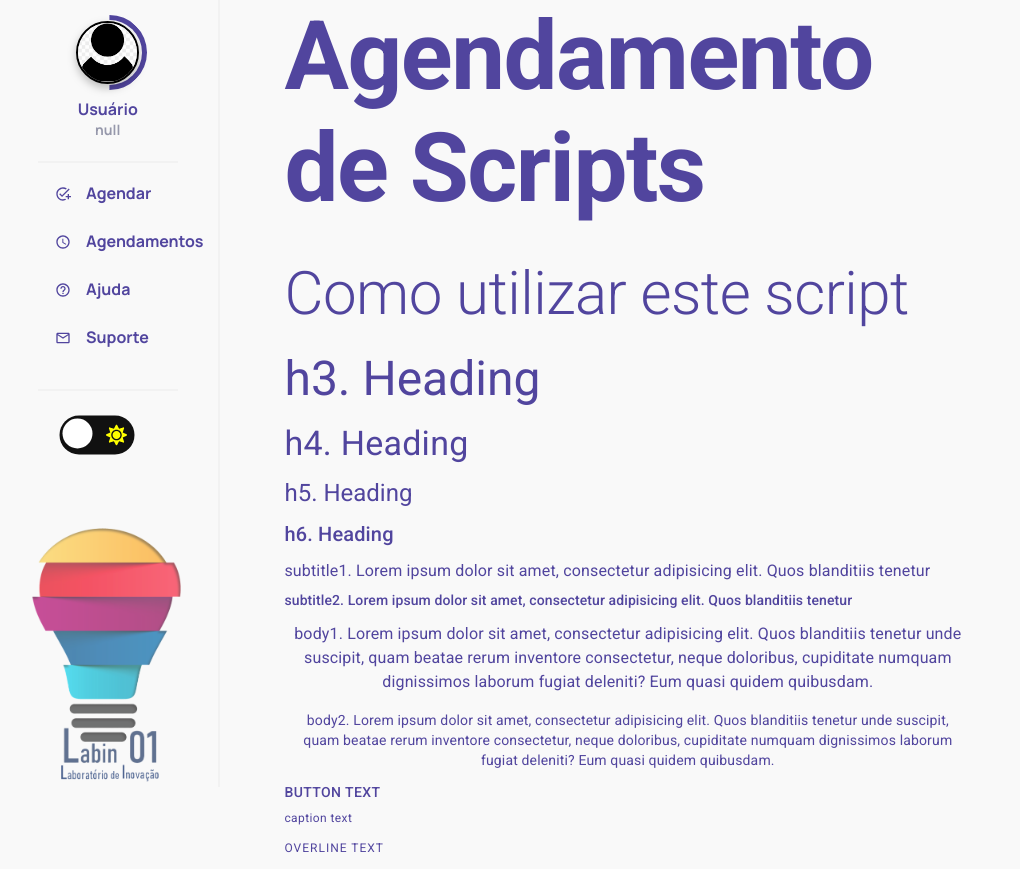
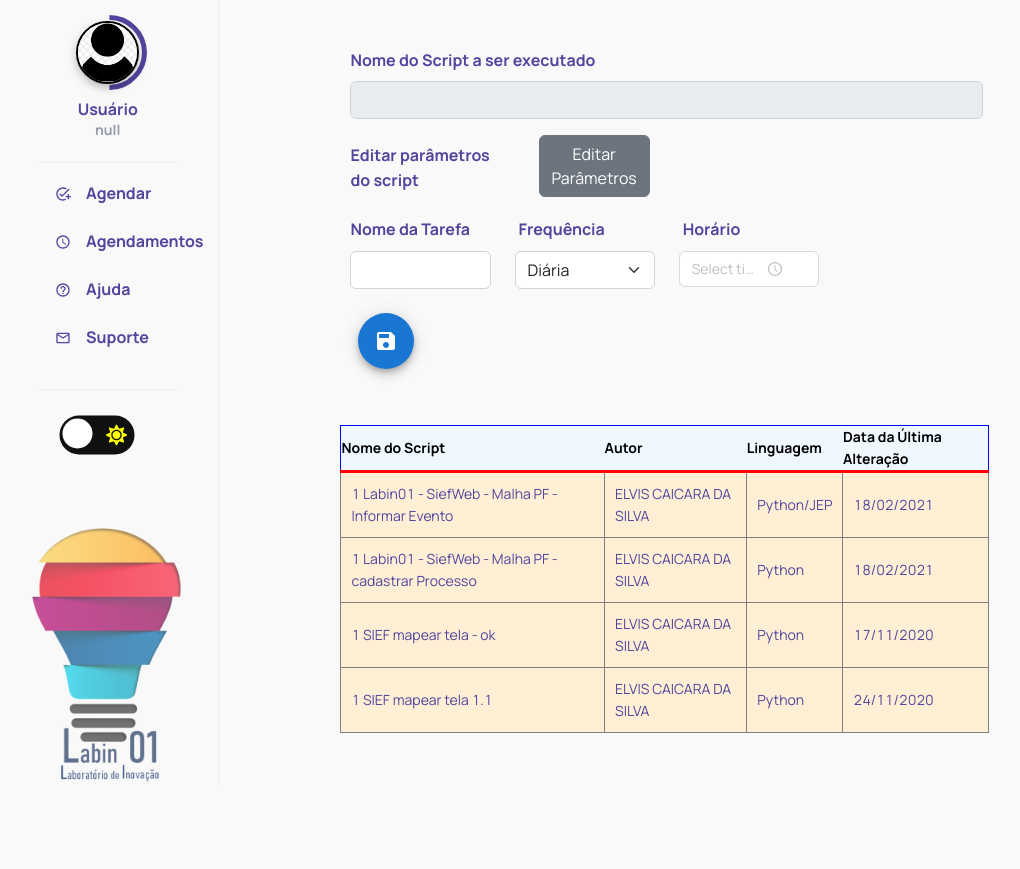
Before and after one commit to julianohcosta/script-scheduler, a React (Create React App) app: page / in a window 1280 px wide. Shown: the whole page, without its empty margins (3-1023 px from the left). After the commit the page ends 800 px from the top, so only its background shows below. Built offline with nearby package versions, Linux system fonts and the light colour scheme; no server answers.

Commit message:
Change initial menu

```diff
--- a/src/App.jsx
+++ b/src/App.jsx
@@ -9,7 +9,7 @@ import Suporte from "./pages/Suporte";
 
 const App = () => {
 
-    const [showedMenu, setShowedMenu] = useState(<Ajuda/>);
+    const [showedMenu, setShowedMenu] = useState(<Agendar/>);
 
     const onClick = (e, acao) => {
 
```
